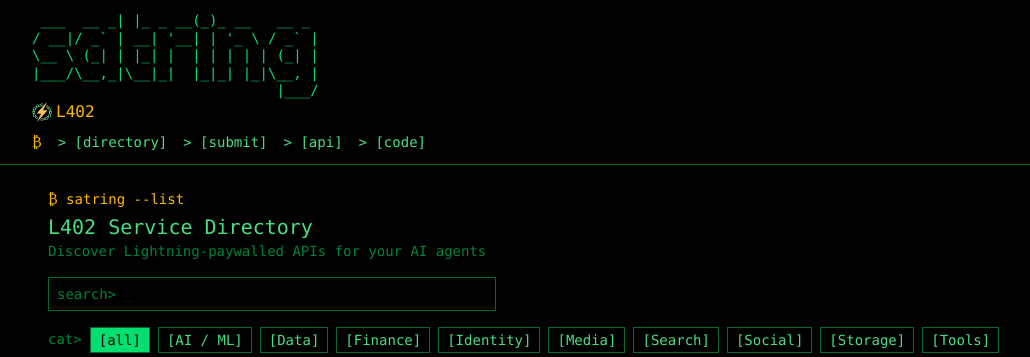
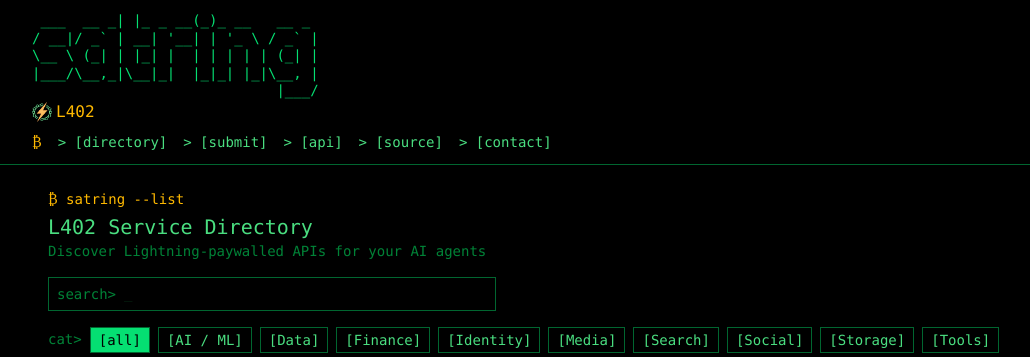
Before and after one commit to toadlyBroodle/satring, a FastAPI app: page / in a window 1280 px wide. Shown: the top 357 px of the page, without its empty margins (32-1062 px from the left). Run offline with FastAPI, Linux system fonts and the light colour scheme; data comes from the database, SQL or seed files in the repository; data that the repository does not hold is empty; some libraries are stand-ins or nearby versions.

Commit message:
ui: update navigation links in base template
- Changed the label of the GitHub link from "[code]" to "[source]" for clarity.
- Added a new "[contact]" link directing users to the contact page on botlab.dev.

```diff
--- a/app/templates/base.html
+++ b/app/templates/base.html
@@ -55,7 +55,8 @@
         <a href="/" class="hover:text-amber-400 transition-colors">&gt; [directory]</a>
         <a href="/submit" class="hover:text-amber-400 transition-colors">&gt; [submit]</a>
         <a href="/docs" target="_blank" hx-boost="false" class="hover:text-amber-400 transition-colors">&gt; [api]</a>
-        <a href="https://github.com/toadlyBroodle/satring" target="_blank" hx-boost="false" class="hover:text-amber-400 transition-colors">&gt; [code]</a>
+        <a href="https://github.com/toadlyBroodle/satring" target="_blank" hx-boost="false" class="hover:text-amber-400 transition-colors">&gt; [source]</a>
+        <a href="https://botlab.dev/#contact" target="_blank" hx-boost="false" class="hover:text-amber-400 transition-colors">&gt; [contact]</a>
       </nav>
     </div>
   </header>
```
